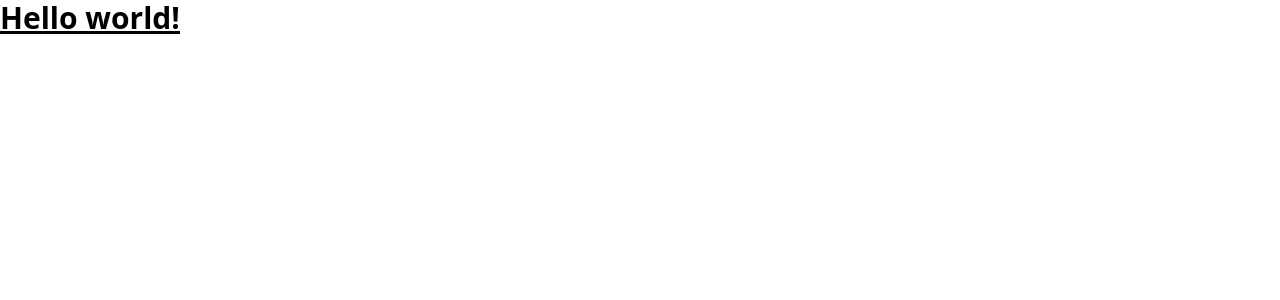
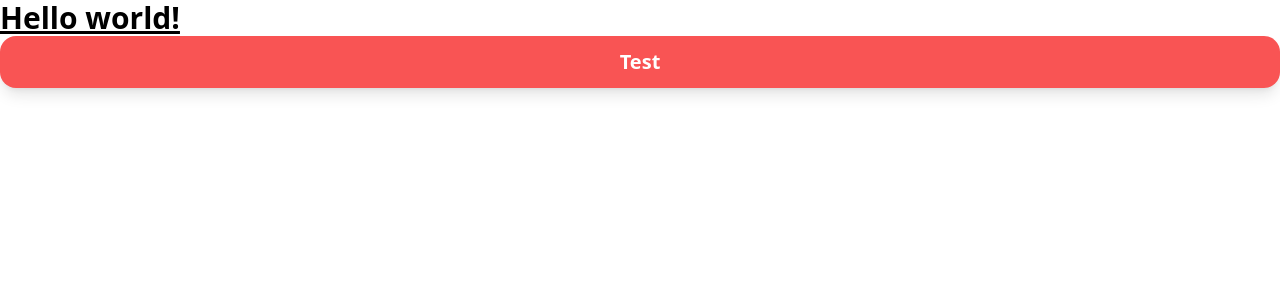
Before and after one commit to MahmoudMostafaDev/News-Old, a React (Vite) app: page / in a window 1280 px wide. Shown: the top 300 px of the page. Built offline with nearby package versions, Linux system fonts and the light colour scheme.

Commit message:
add colors , make large button

```diff
--- a/src/App.tsx
+++ b/src/App.tsx
@@ -1,3 +1,4 @@
+import LargeBtn from "./components/ui/LargeBtn"
 
 
 function App() {
@@ -8,6 +9,7 @@ function App() {
       <h1 className="text-3xl font-bold underline">
         Hello world!
       </h1>
+      <LargeBtn text="Test" onClick={() => console.log("test")} />
     </>
   )
 }
--- /dev/null
+++ b/src/components/ui/LargeBtn.tsx
@@ -0,0 +1,15 @@
+import React from 'react';
+interface Props {
+    text: string
+    onClick: () => void
+}
+
+const LargeBtn: React.FC<Props> = ({ text, onClick }) => {
+    return (
+        <button onClick={onClick} className="bg-primary hover:bg-secondary text-white text-xl shadow-lg font-semibold py-3 w-full rounded-2xl">
+            {text}
+        </button>
+    );
+}
+
+export default LargeBtn;
--- a/tailwind.config.js
+++ b/tailwind.config.js
@@ -2,7 +2,12 @@
 export default {
   content: ["./index.html", "./src/**/*.{js,ts,jsx,tsx}"],
   theme: {
-    extend: {},
+    extend: {
+      colors: {
+        primary: "#F95454",
+        secondary: "#FF7272",
+      },
+    },
   },
   plugins: [],
 };
```
